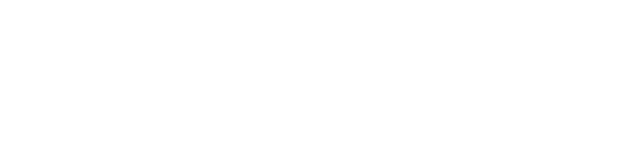
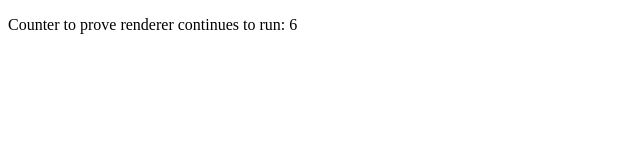
Before and after one commit to rooklift/electron_lock_test, a website: page renderer.html in a window 1280 px wide. Shown: the whole page, without its empty margins (0-640 px from the left). Drawn offline with Linux system fonts and the light colour scheme.

Commit message:
Update renderer.html

```diff
--- a/renderer.html
+++ b/renderer.html
@@ -1,5 +1,20 @@
 <!DOCTYPE html>
 <html>
 <head><title>Electron Lock Test</title></head>
-<body></body>
+<body>
+
+	<p>Counter to prove renderer continues to run: <span id="counter"></span></p>
+
+<script>
+
+	let n = 1;
+	function foo() {
+		document.getElementById("counter").innerHTML = `${n++}`;
+		setTimeout(foo, 1000);
+	}
+	foo();
+
+</script>
+
+</body>
 </html>
```
